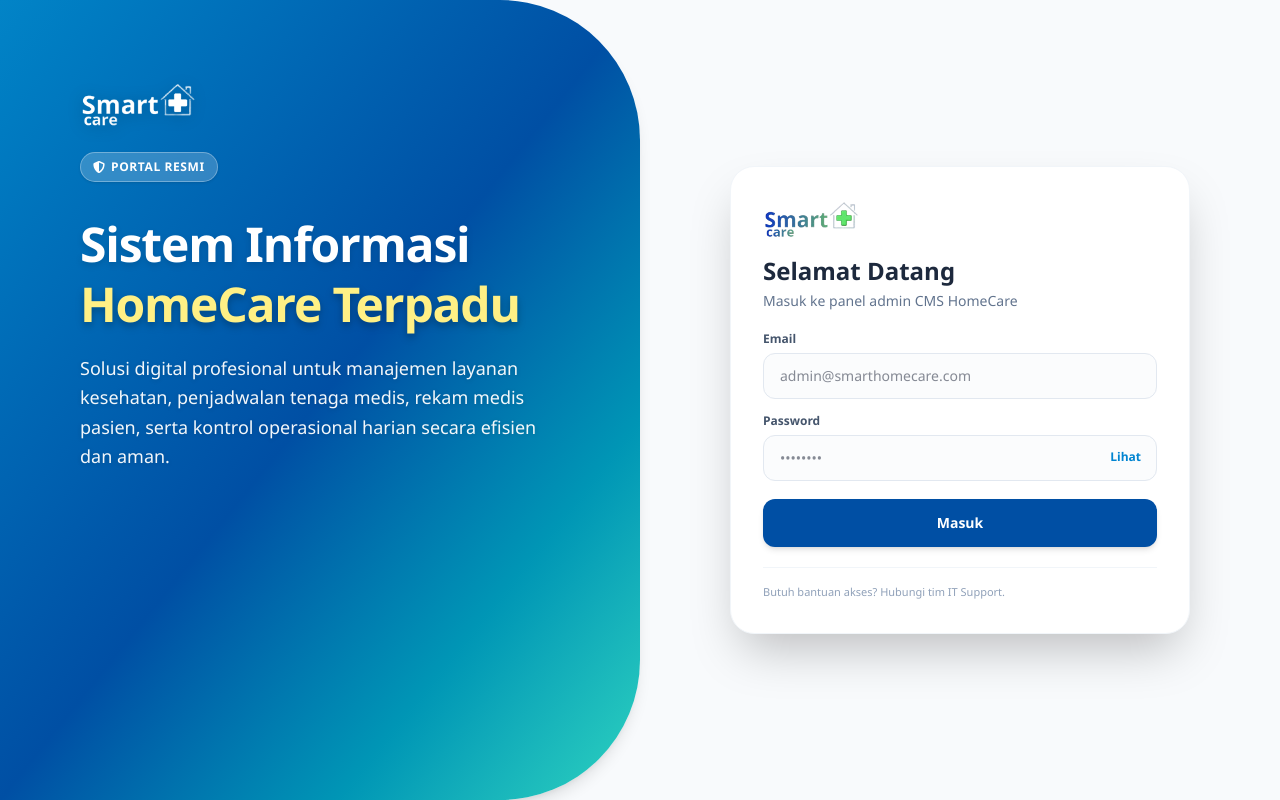
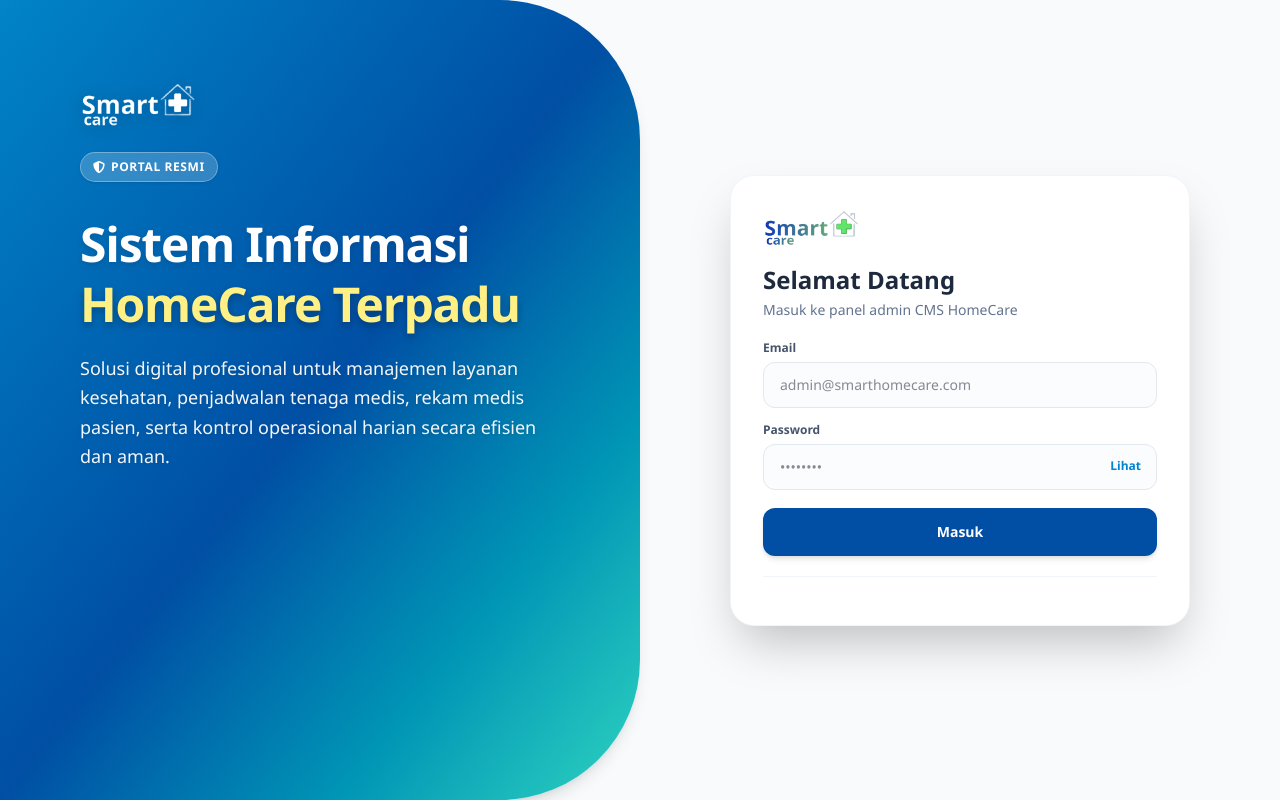
Before and after one commit to myane234/SMKN2HomeCare, a React (Vite) app in the folder Cmsadmin/: page /login in a window 1280 px wide. Built offline with nearby package versions, Linux system fonts and the light colour scheme; no server answers; what quill-image-drop-and-paste would draw is missing.

Commit message:
Edit Ui login

```diff
--- a/Cmsadmin/src/pages/LoginAdminCms.jsx
+++ b/Cmsadmin/src/pages/LoginAdminCms.jsx
@@ -96,9 +96,7 @@
       </form>
 
       <div className="mt-5 border-t border-slate-100 pt-4">
-        <p className="text-[11px] text-slate-400">
-          Butuh bantuan akses? Hubungi tim IT Support.
-        </p>
+
       </div>
     </div>
   );
```
